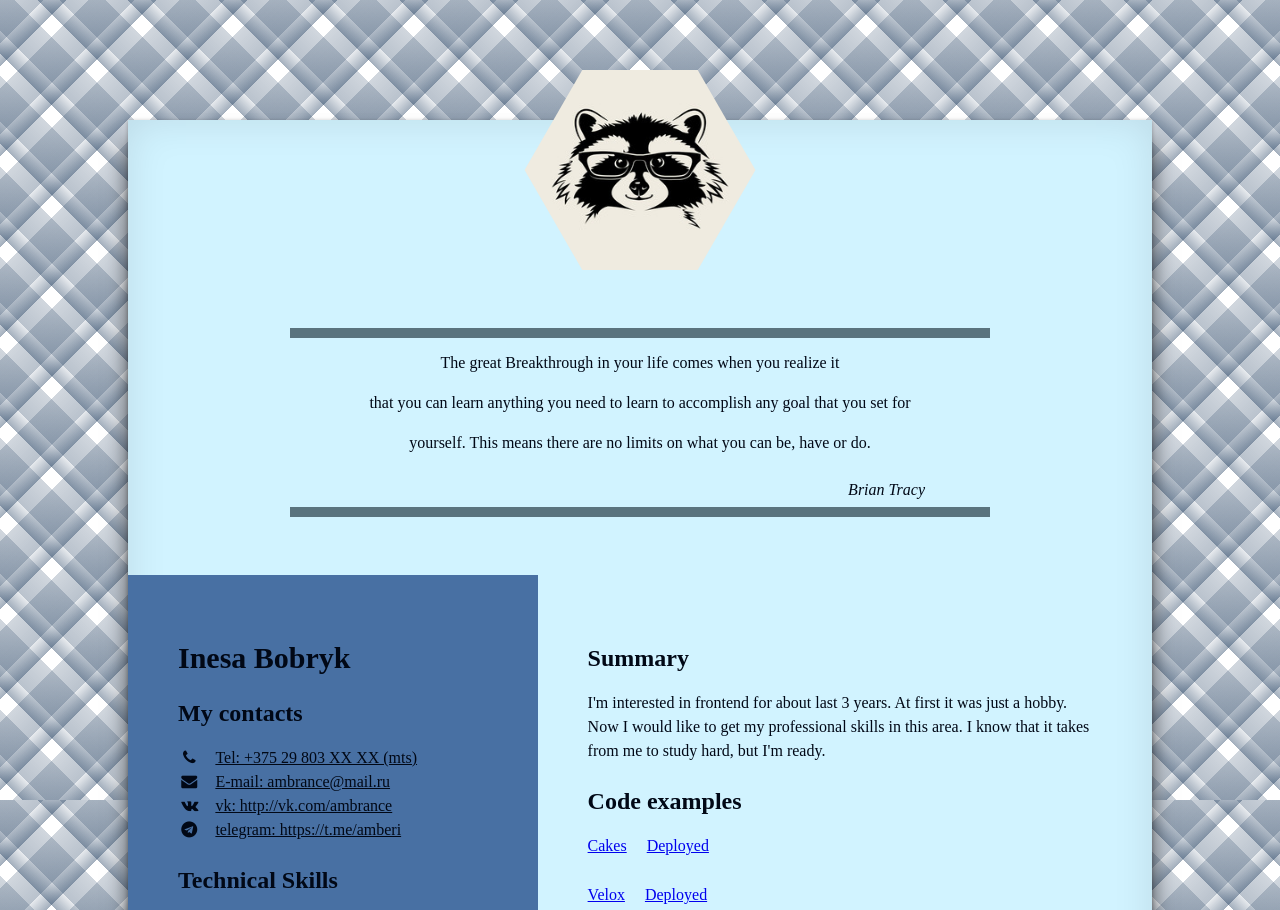
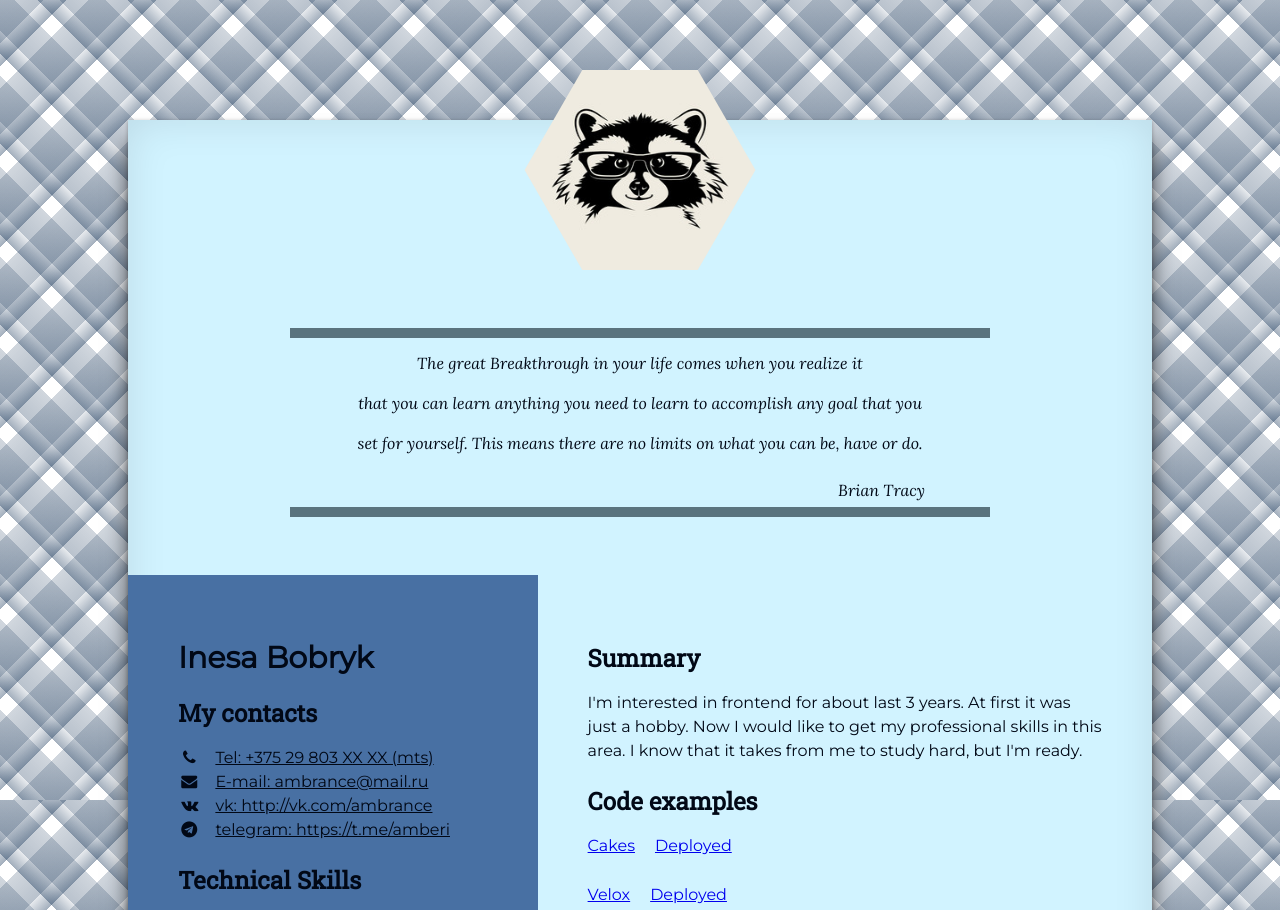
Before and after one commit to Ambrance/rsschool-2019Q1-cv, a plain HTML site: page index.html in a window 1280 px wide. Shown: the top 910 px of the page. Drawn offline with Linux system fonts and the light colour scheme.

Commit message:
feat: add extra fonts

```diff
--- a/assets/css/style.css
+++ b/assets/css/style.css
@@ -5,6 +5,7 @@ body {
     height: 100%;
     color: #010816;
     line-height: 1.5;
+    font-family: 'Montserrat', Arial, sans-serif;
 }
 .container {
     max-width: 1024px;
@@ -53,6 +54,7 @@ body {
     text-align: center;
     border: solid #5A737E;
     border-width: 10px 0;
+    font-family: 'Lora', 'Times New Roman', serif;
 }
 .quote .text-quote {
     margin: 0;
@@ -80,6 +82,7 @@ body {
 }
 .section-title {
     margin: 15px 0;
+    font-family: 'Roboto Slab', 'Times New Roman', serif;
 }
 .section-content {
     margin: 0;
--- a/index.html
+++ b/index.html
@@ -6,6 +6,9 @@
     <meta http-equiv="X-UA-Compatible" content="ie=edge">
     <title>Resume</title>
     <link rel="stylesheet" href="assets/css/normalize.css">
+    <link href="https://fonts.googleapis.com/css?family=Roboto+Slab" rel="stylesheet">
+    <link href="https://fonts.googleapis.com/css?family=Lora:400i" rel="stylesheet">
+    <link href="https://fonts.googleapis.com/css?family=Montserrat" rel="stylesheet">
     <link rel="stylesheet" href="assets/css/fontello.css">
     <link rel="stylesheet" href="assets/css/style.css">
 </head>
```
